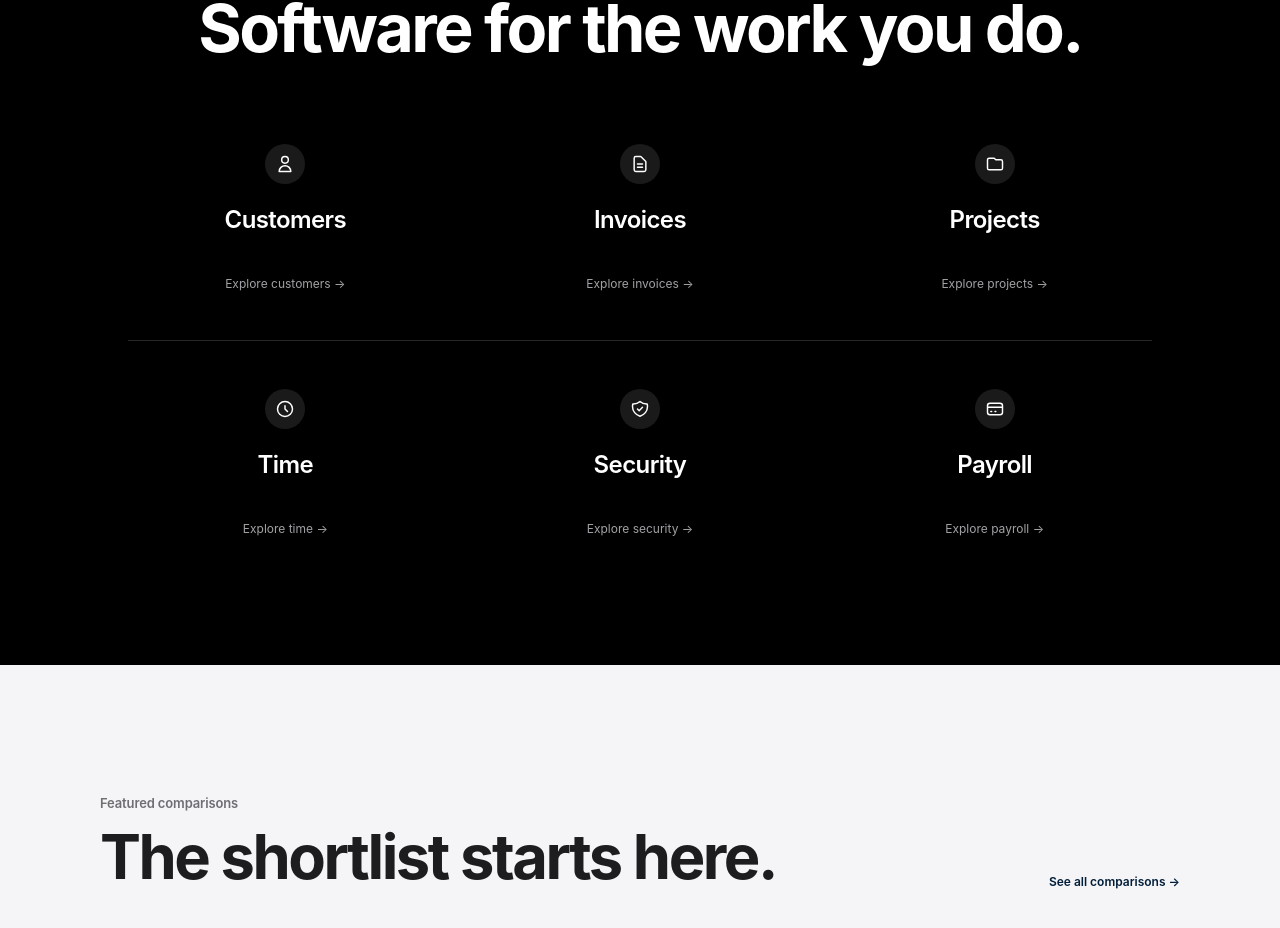
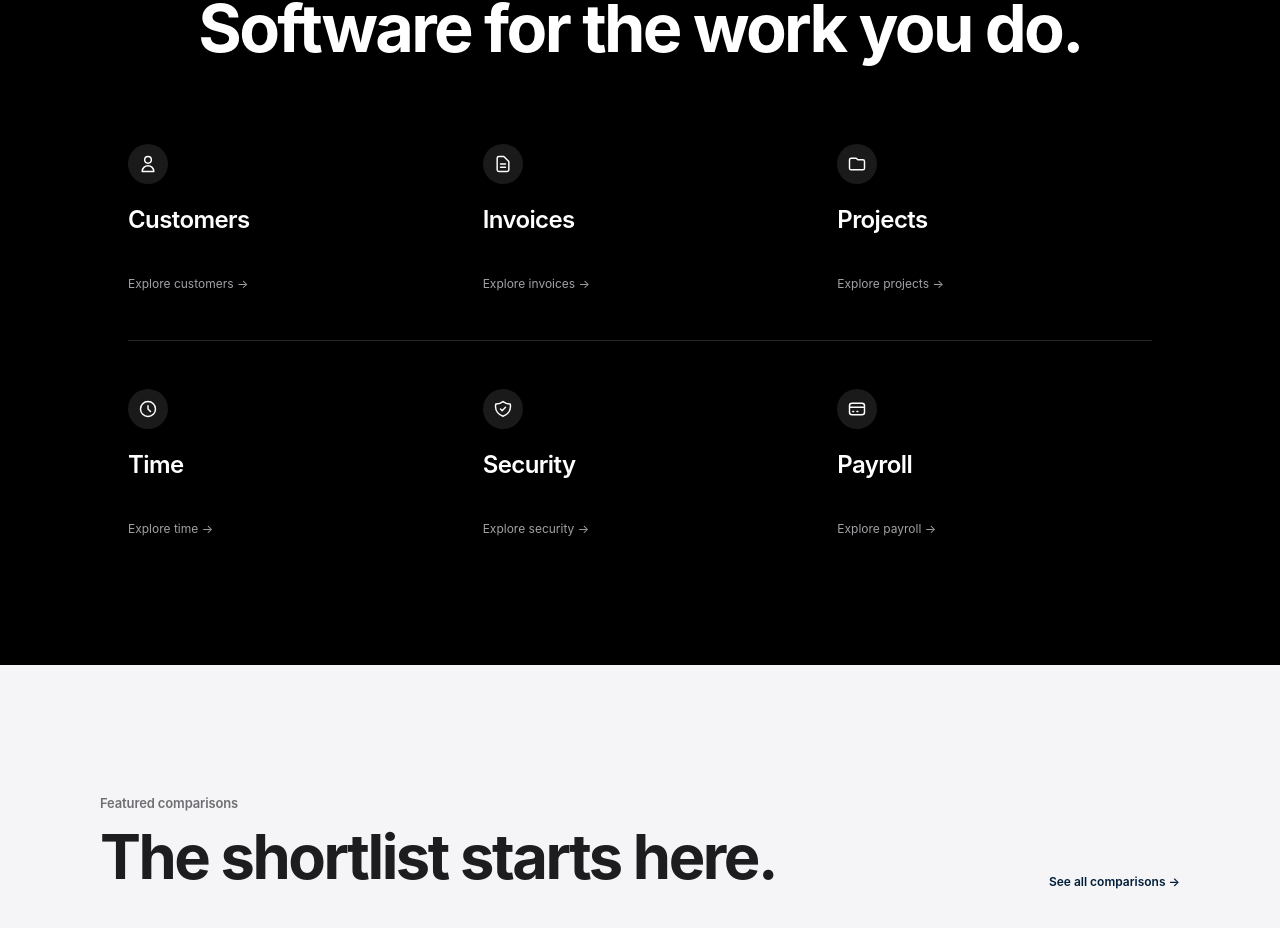
Before and after one commit to LinukaBandara/StackPick, a Next.js app: page / in a window 1280 px wide. Shown: the part 1212-2140 px from the top of the page. Built offline with nearby package versions, Linux system fonts and the light colour scheme; no server answers.

Commit message:
Center homepage showcase content block and restore category alignment

```diff
--- a/app/page.tsx
+++ b/app/page.tsx
@@ -174,11 +174,11 @@ export default function HomePage() {
             </h2>
           </div>
 
-          <div className="mx-auto mt-10 max-w-5xl sm:mt-16 lg:mt-20">
+          <div className="mx-auto mt-10 w-full max-w-5xl sm:mt-16 lg:mt-20">
             {/* Row 1: Customers, Invoices, Projects */}
             <div className="grid grid-cols-2 gap-x-5 gap-y-8 sm:grid-cols-2 sm:gap-10 lg:grid-cols-3">
               {ROW1_CATEGORIES.map((item) => (
-                <Link key={item.label} href={item.href} className="group flex flex-col items-center text-center">
+                <Link key={item.label} href={item.href} className="group block">
                   <div className="flex h-10 w-10 items-center justify-center rounded-full bg-white/10 text-white transition-transform group-hover:scale-105">
                     {item.icon}
                   </div>
@@ -198,7 +198,7 @@ export default function HomePage() {
             {/* Row 2: Time, Security, Payroll */}
             <div className="grid grid-cols-2 gap-x-5 gap-y-8 sm:grid-cols-2 sm:gap-10 lg:grid-cols-3">
               {ROW2_CATEGORIES.map((item) => (
-                <Link key={item.label} href={item.href} className="group flex flex-col items-center text-center">
+                <Link key={item.label} href={item.href} className="group block">
                   <div className="flex h-10 w-10 items-center justify-center rounded-full bg-white/10 text-white transition-transform group-hover:scale-105">
                     {item.icon}
                   </div>
```
